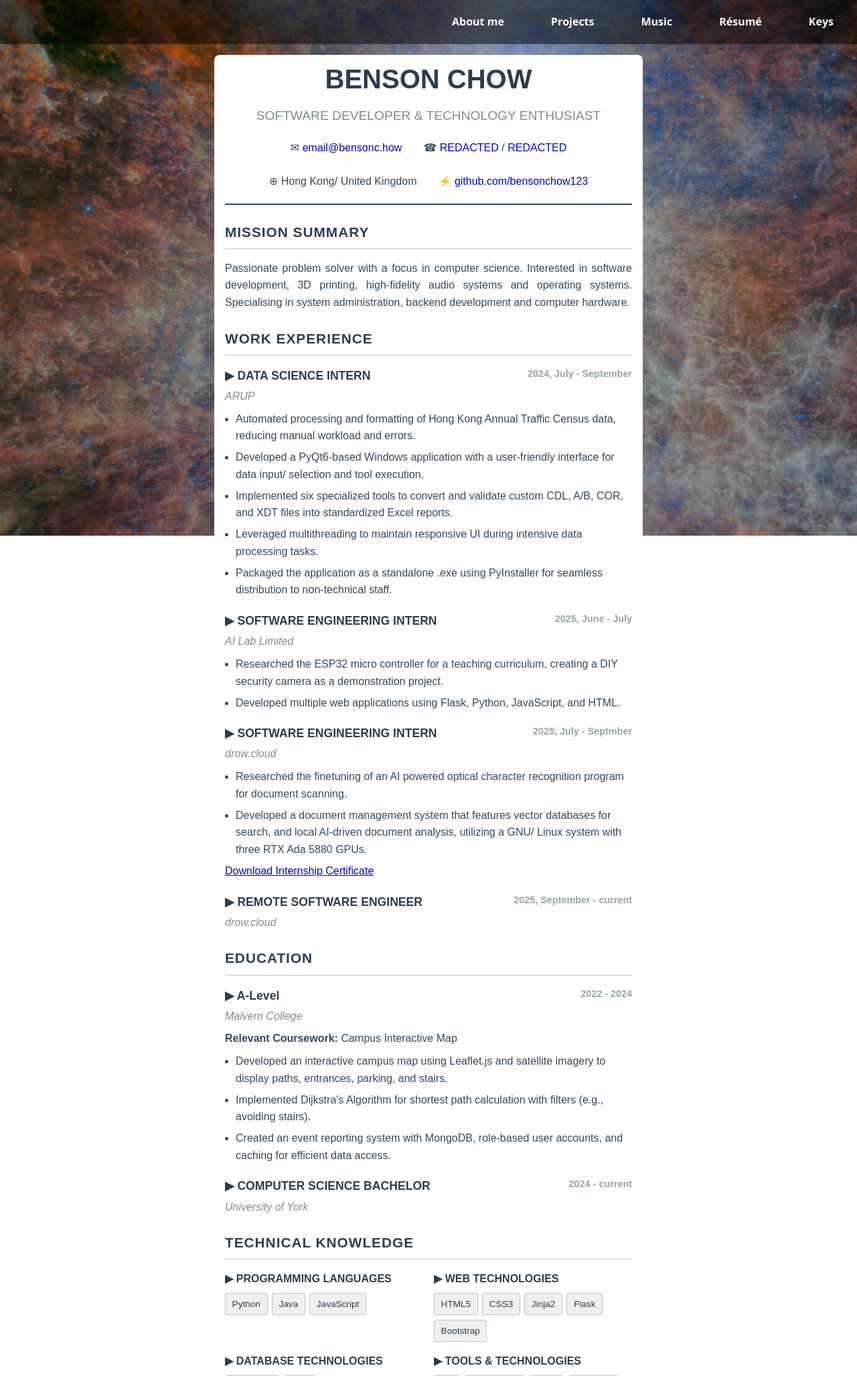
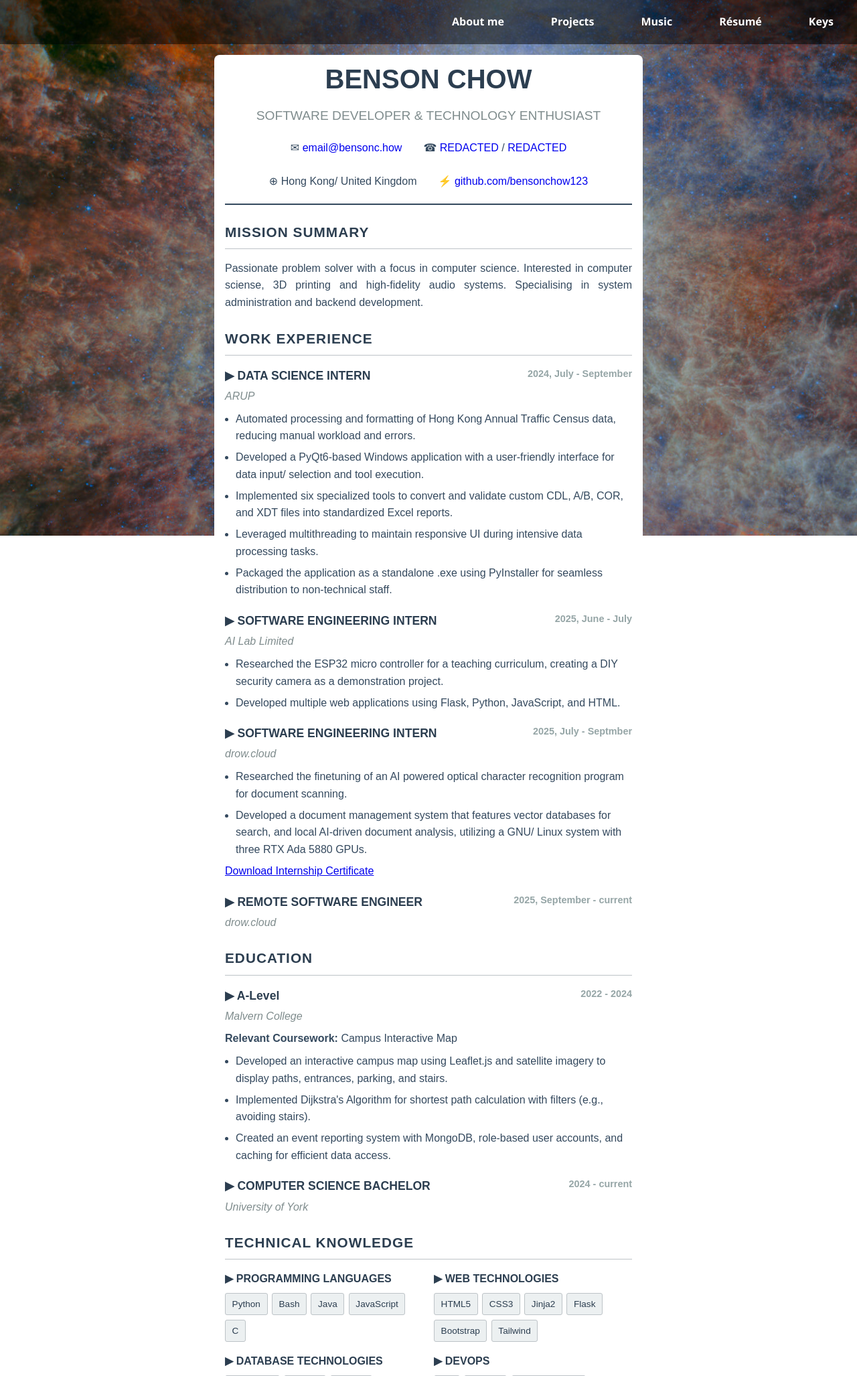
Before and after one commit to bensonchow123/portfolio_website, a Flask app: a page that uses templates/resume.html in a window 1280 px wide. Shown: the top 2055 px of the page at 67% size. Run offline with Flask 3, Linux system fonts and the light colour scheme.

Commit message:
refractor:update resume

```diff
--- a/templates/resume.html
+++ b/templates/resume.html
@@ -38,8 +38,8 @@
         <h2 class="section-title">MISSION SUMMARY</h2>
         <p class="item-description">
             Passionate problem solver with a focus in computer science.
-            Interested in software development, 3D printing, high-fidelity audio systems and operating systems.
-            Specialising in system administration, backend development and computer hardware.
+            Interested in computer sciense, 3D printing and high-fidelity audio systems.
+            Specialising in system administration and backend development.
         </p>
     </div>
 
@@ -149,8 +149,10 @@
                 <h4>▶ PROGRAMMING LANGUAGES</h4>
                 <div class="skill-tags">
                     <span class="skill-tag">Python</span>
+                    <span class="skill-tag">Bash</span>
                     <span class="skill-tag">Java</span>
                     <span class="skill-tag">JavaScript</span>
+                    <span class="skill-tag">C</span>
                 </div>
             </div>
 
@@ -162,24 +164,28 @@
                     <span class="skill-tag">Jinja2</span>
                     <span class="skill-tag">Flask</span>
                     <span class="skill-tag">Bootstrap</span>
+                    <span class="skill-tag">Tailwind</span>
+                </div>
+            </div>
+            <div class="skill-category">
+                <h4>▶ DATABASE TECHNOLOGIES</h4>
+                <div class="skill-tags">
+                    <span class="skill-tag">MongoDB</span>
+                    <span class="skill-tag">Qdrant</span>
+                    <span class="skill-tag">SQLite</span>
                 </div>
             </div>
 
             <div class="skill-category">
-                <h4>▶ DATABASE TECHNOLOGIES</h4>
-                <div class="skill-tags">
-                    <span class="skill-tag">MongoDB</span>
-                    <span class="skill-tag">SQL</span>
-                </div>
-            </div>
-
-            <div class="skill-category">
-                <h4>▶ TOOLS & TECHNOLOGIES</h4>
+                <h4>▶ DEVOPS</h4>
                 <div class="skill-tags">
                     <span class="skill-tag">Git</span>
+                    <span class="skill-tag">Docker</span>
+                    <span class="skill-tag">GitHub Actions</span>
                     <span class="skill-tag">GNU/ Linux</span>
+                    <span class="skill-tag">macOS</span>
+                    <span class="skill-tag">Windows</span>
                     <span class="skill-tag">AWS</span>
-                    <span class="skill-tag">VS Code</span>
                 </div>
             </div>
 
@@ -188,16 +194,16 @@
                 <div class="skill-tags">
                     <span class="skill-tag">Fusion 360</span>
                     <span class="skill-tag">3D Printing</span>
-                    <span class="skill-tag">Blender</span>
+                    <span class="skill-tag">FreeCAD</span>
                 </div>
             </div>
 
             <div class="skill-category">
-                <h4>▶ AUDIO & HARDWARE</h4>
+                <h4>▶ AI tools</h4>
                 <div class="skill-tags">
-                    <span class="skill-tag">Audio Engineering</span>
-                    <span class="skill-tag">Computer Hardware</span>
-                    <span class="skill-tag">Computer System Building</span>
+                    <span class="skill-tag">PPOCR</span>
+                    <span class="skill-tag">Ollama</span>
+                    <span class="skill-tag">IBM docling</span>
                 </div>
             </div>
         </div>
@@ -208,7 +214,7 @@
         <h2 class="section-title">FEATURED PROJECTS</h2>
         <p class="item-description">
             See more about the projects at my
-            <a href="{{ url_for('projects') }}" class="project-link">website's projects page</a>.
+            <a href="{{ url_for('projects', _external=True) }}" class="project-link">website's projects page</a>.
         </p>
         {% for project in featured_projects %}
         <div class="project-item">
```
